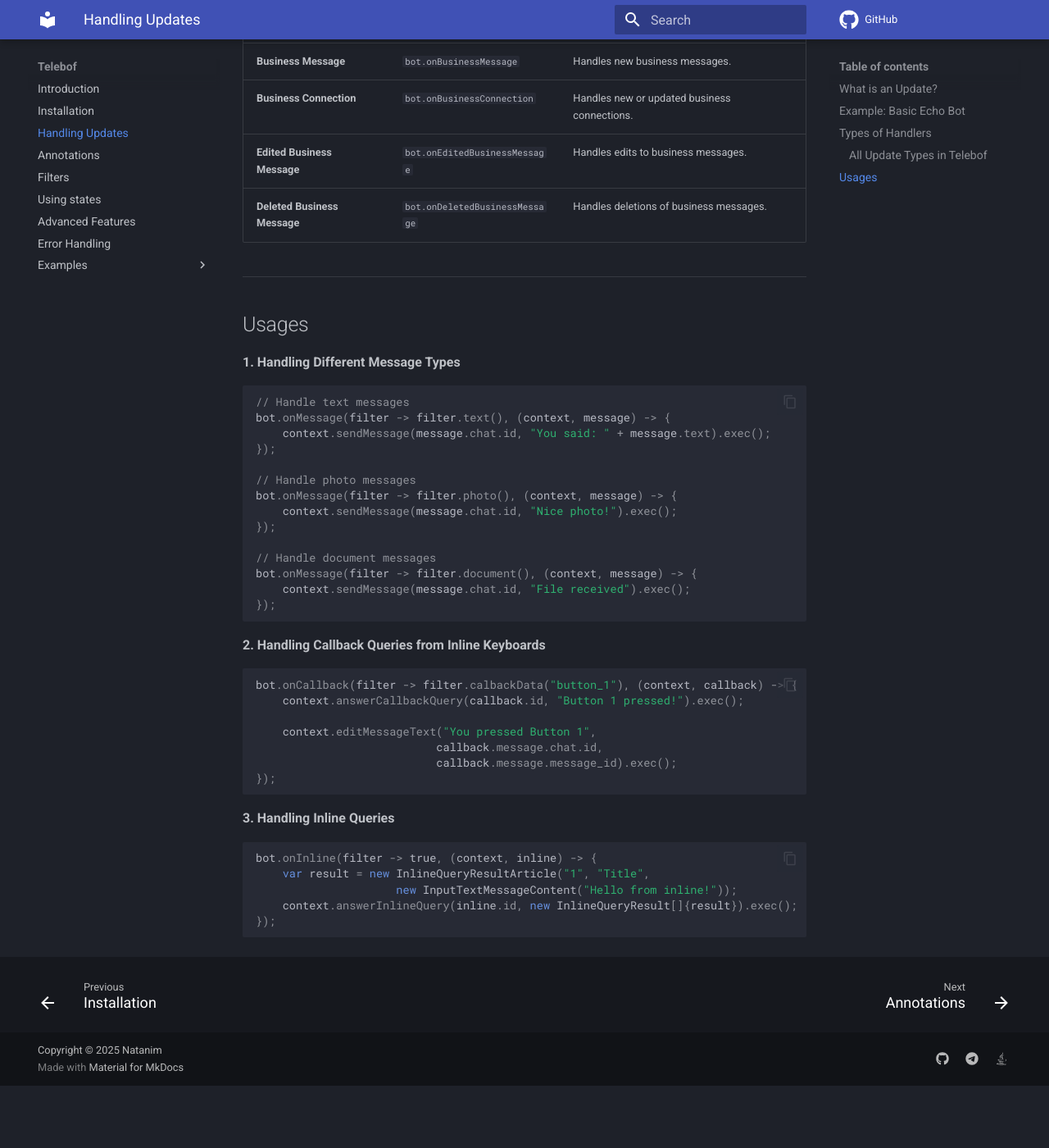
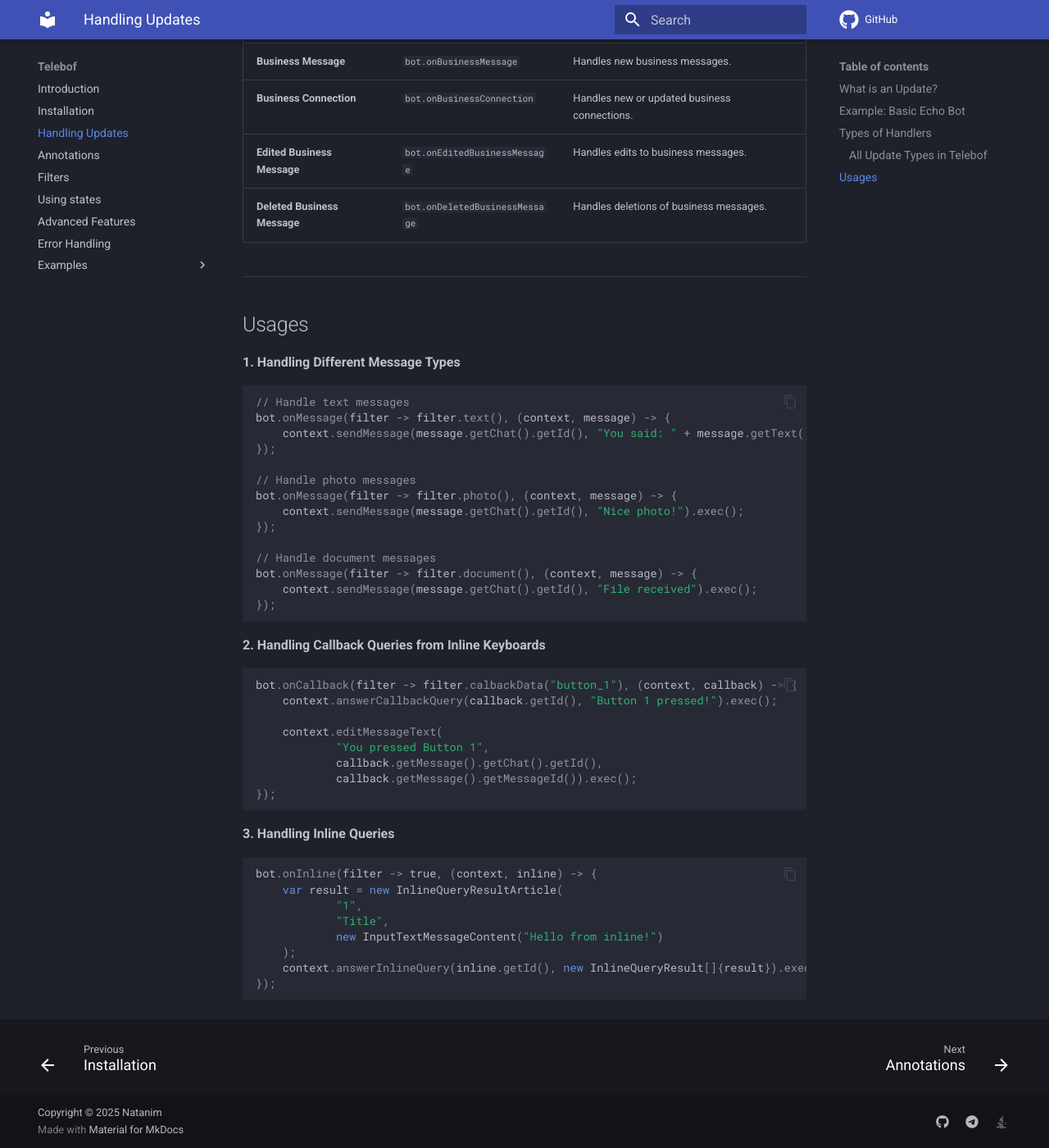
Before and after one commit to natanimn/telebof, an MkDocs documentation site: the page built from docs/handling-updates.md, in a window 1280 px wide and 1400 px high, scrolled down 2920 px. Shown: the whole window at 82% size. Built offline with MkDocs 1.6.1 and Material for MkDocs 9.7.7, drawn with Linux system fonts in a browser that asks for light colours; comment, search, counter and statistics services are not loaded; before the commit the page ends 4244 px from its top, so only the background shows below that; some of the changed text lies outside the part shown.

Commit message:
Update version 1.3.0

````diff
--- a/docs/handling-updates.md
+++ b/docs/handling-updates.md
@@ -41,12 +41,12 @@ public class MyFirstBot {
 
     // Responding to /start command
     bot.onMessage(filter -> filter.commands("start"), (context, message) -> {
-        context.sendMessage(message.chat.id, "Welcome!").exec();
+        context.sendMessage(message.getChat().getId(), "Welcome!").exec();
     });
 
     // Echoing any incoming text
     bot.onMessage(filter -> filter.text(), (context, message) -> {
-        context.sendMessage(message.chat.id, message.text).exec();
+        context.sendMessage(message.getChat().getId(), message.getText()).exec();
     });
 
     bot.startPolling(); // Start the bot
@@ -68,7 +68,7 @@ public class MyFirstBot {
 import enums.
 io.github.natanimn.telebof.ParseMode;
 
-context.sendMessage(message.chat.id, "*Hello, World*")
+context.sendMessage(message.getChat().getId(), "*Hello, World*")
        .parseMode(ParseMode.MARKDOWN)
        .exec();
 
@@ -120,17 +120,17 @@ Telebof provides **22 handler methods** to process these updates easily.
 ```java
 // Handle text messages
 bot.onMessage(filter -> filter.text(), (context, message) -> {
-    context.sendMessage(message.chat.id, "You said: " + message.text).exec();
+    context.sendMessage(message.getChat().getId(), "You said: " + message.getText()).exec();
 });
 
 // Handle photo messages
 bot.onMessage(filter -> filter.photo(), (context, message) -> {
-    context.sendMessage(message.chat.id, "Nice photo!").exec();
+    context.sendMessage(message.getChat().getId(), "Nice photo!").exec();
 });
 
 // Handle document messages
 bot.onMessage(filter -> filter.document(), (context, message) -> {
-    context.sendMessage(message.chat.id, "File received").exec();
+    context.sendMessage(message.getChat().getId(), "File received").exec();
 });
 ```
 
@@ -138,11 +138,12 @@ bot.onMessage(filter -> filter.document(), (context, message) -> {
 
 ```java
 bot.onCallback(filter -> filter.calbackData("button_1"), (context, callback) -> {
-    context.answerCallbackQuery(callback.id, "Button 1 pressed!").exec();
+    context.answerCallbackQuery(callback.getId(), "Button 1 pressed!").exec();
 
-    context.editMessageText("You pressed Button 1",
-                           callback.message.chat.id,
-                           callback.message.message_id).exec();
+    context.editMessageText(
+            "You pressed Button 1",
+            callback.getMessage().getChat().getId(),
+            callback.getMessage().getMessageId()).exec();
 });
 ```
 
@@ -150,8 +151,11 @@ bot.onCallback(filter -> filter.calbackData("button_1"), (context, callback) ->
 
 ```java
 bot.onInline(filter -> true, (context, inline) -> {
-    var result = new InlineQueryResultArticle("1", "Title",
-                     new InputTextMessageContent("Hello from inline!"));
-    context.answerInlineQuery(inline.id, new InlineQueryResult[]{result}).exec();
+    var result = new InlineQueryResultArticle(
+            "1",
+            "Title",
+            new InputTextMessageContent("Hello from inline!")
+    );
+    context.answerInlineQuery(inline.getId(), new InlineQueryResult[]{result}).exec();
 });
 ```
````
